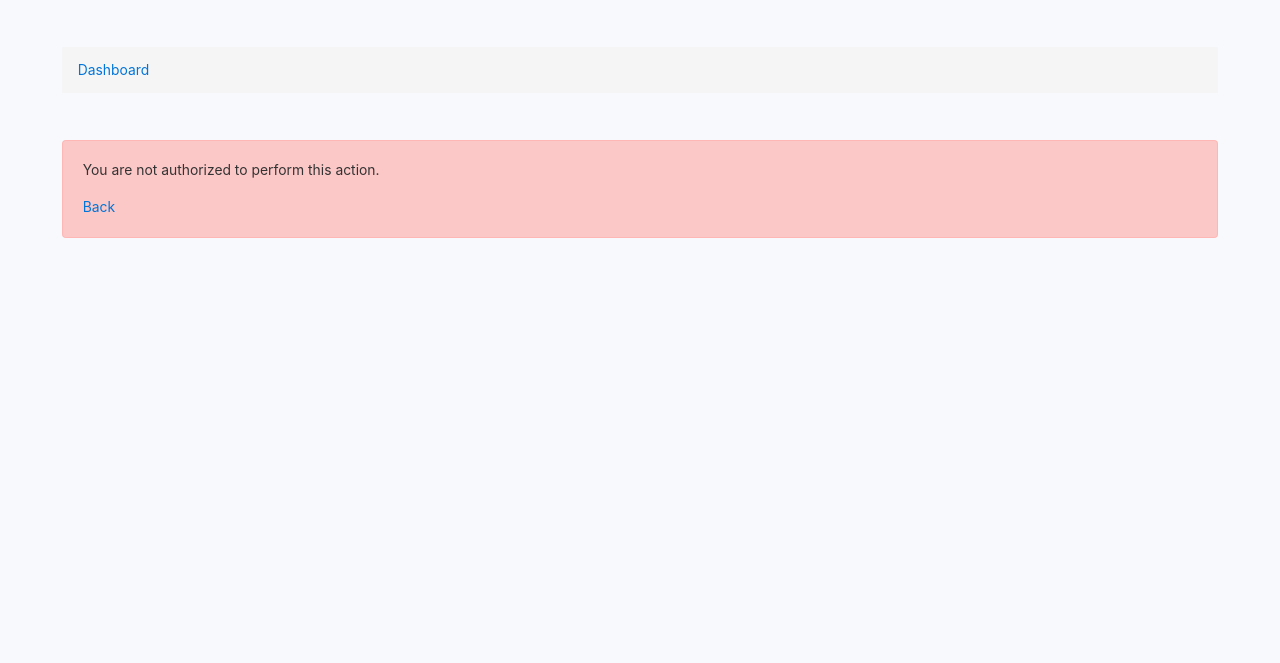
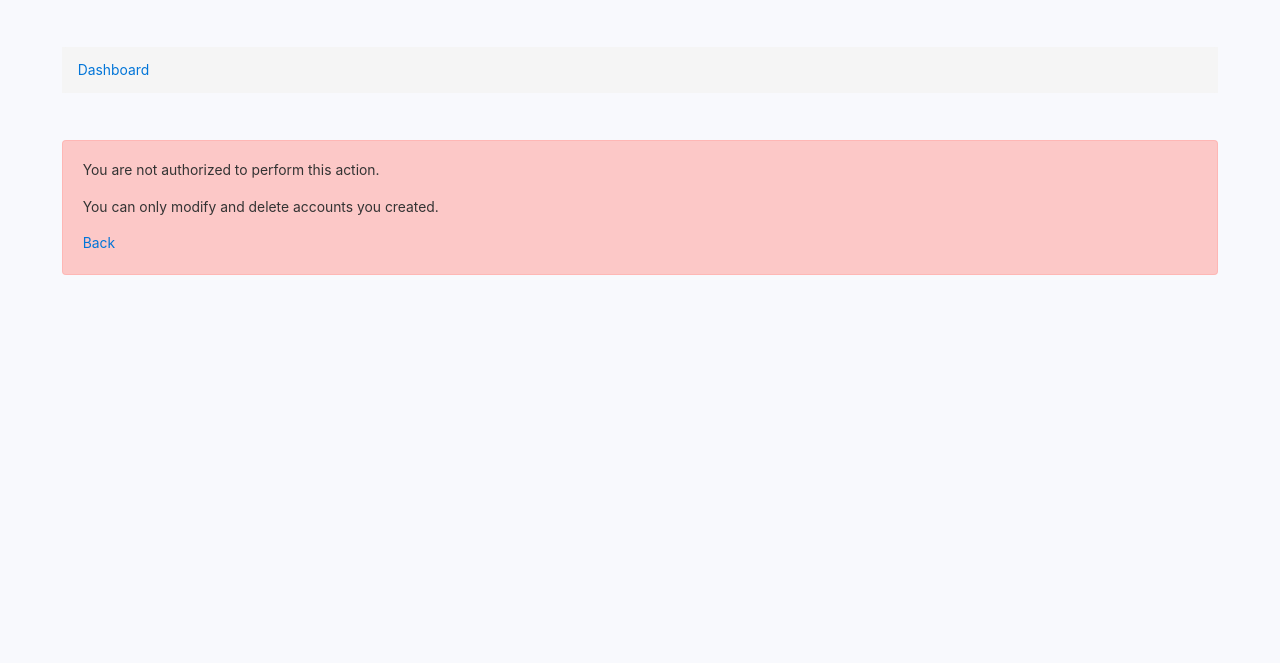
Before and after one commit to mfalade/qbank, a Django app: template templates/403.html in a window 1280 px wide. Shown: the part 53-716 px from the top of the page. Run offline with Django 3.2, Linux system fonts and the light colour scheme; the template is opened without the code that fills it, so the values that code supplies are empty; some libraries are stand-ins or nearby versions.

Commit message:
Add more helpful forbidden message

```diff
--- a/templates/403.html
+++ b/templates/403.html
@@ -11,6 +11,7 @@
             <div class="card card-inverse card-danger my-5">
                 <div class="card-block">
                     <p>You are not authorized to perform this action.</p>
+                    <p>You can only modify and delete accounts you created.</p>
                     <a href="{% url "dashboard" %}">Back</a>
                 </div>
             </div>
```
